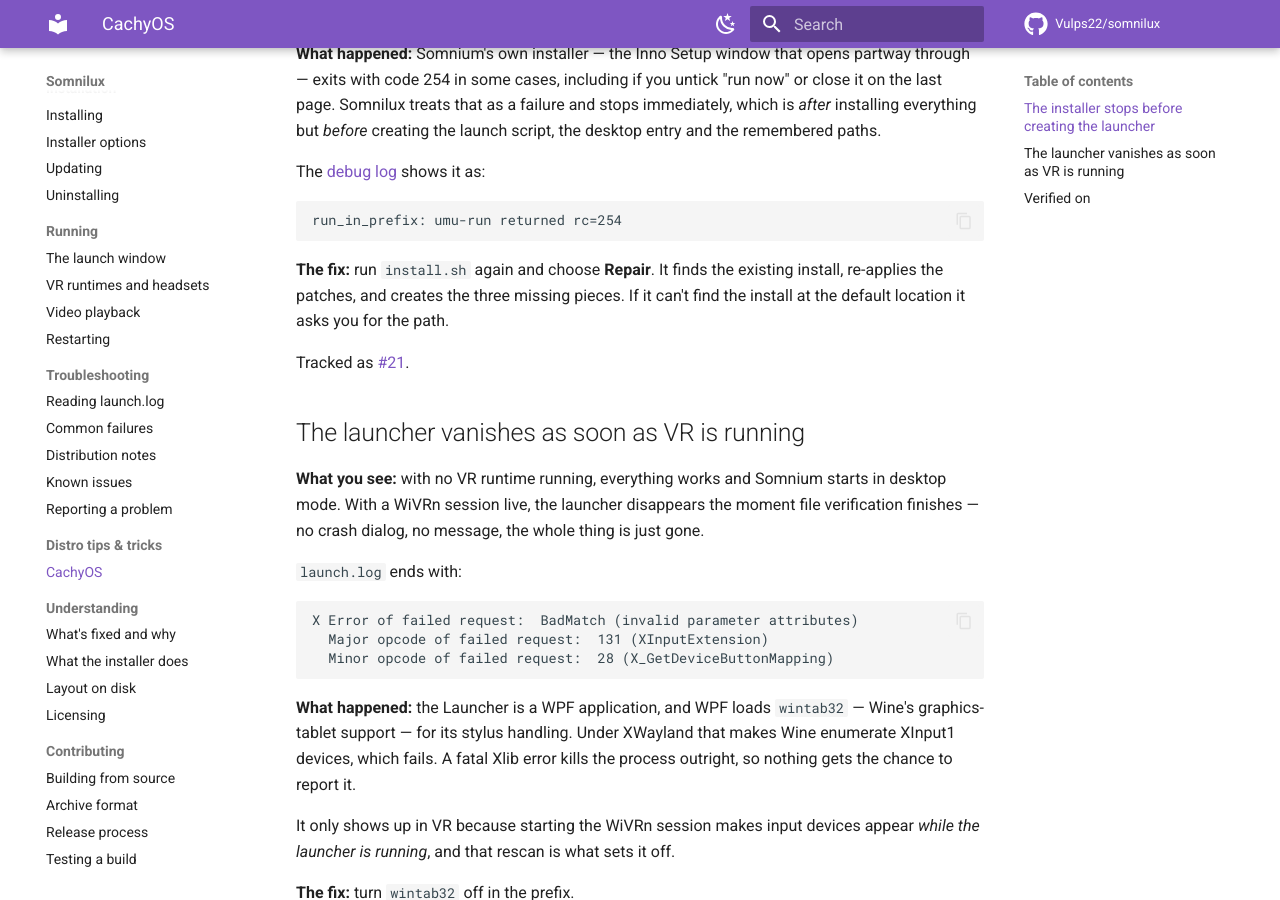
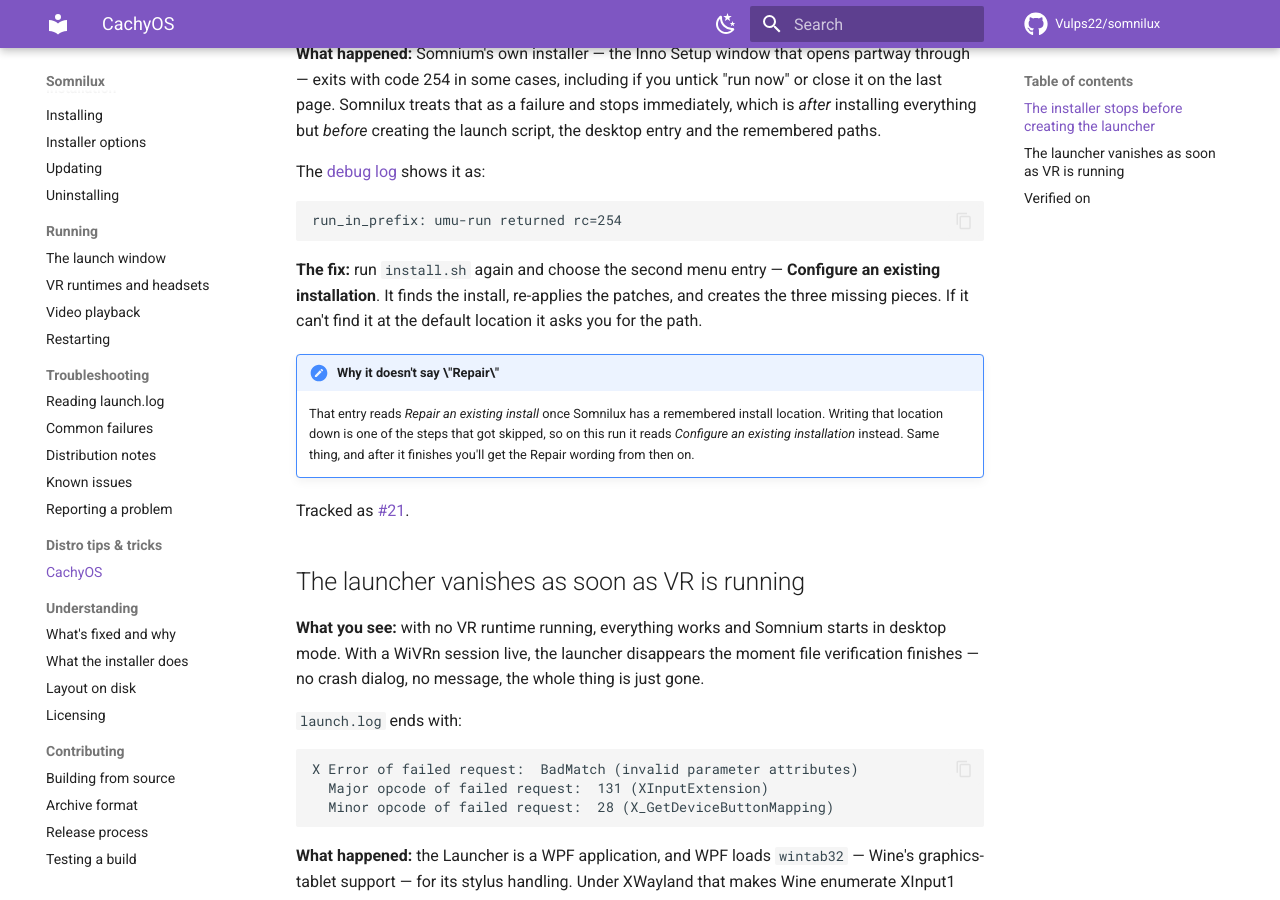
Before and after one commit to Vulps22/somnilux, an MkDocs documentation site: the page built from docs/distros/cachyos.md, in a window 1280 px wide and 900 px high, scrolled down 508 px. Built offline with MkDocs 1.6.1 and Material for MkDocs 9.7.7, drawn with Linux system fonts in a browser that asks for light colours; comment, search, counter and statistics services are not loaded.

Commit message:
GH-24 Name the menu entry the CachyOS recovery actually shows
The second menu entry only reads "Repair an existing install" once
paths.conf exists. Writing it is one of the steps skipped by the aborted
install, so this recovery is offered as "Configure an existing
installation".

Co-Authored-By: Claude Opus 5 <noreply@anthropic.com>
Claude-Session: https://claude.ai/code/session_01CRwe9LBBCBGVhHNyYHwNKt

````diff
--- a/docs/distros/cachyos.md
+++ b/docs/distros/cachyos.md
@@ -29,10 +29,17 @@ The [debug log](../troubleshooting/launch-log.md) shows it as:
 run_in_prefix: umu-run returned rc=254
 ```
 
-**The fix:** run `install.sh` again and choose **Repair**. It finds the
-existing install, re-applies the patches, and creates the three missing
-pieces. If it can't find the install at the default location it asks you for
-the path.
+**The fix:** run `install.sh` again and choose the second menu entry —
+**Configure an existing installation**. It finds the install, re-applies the
+patches, and creates the three missing pieces. If it can't find it at the
+default location it asks you for the path.
+
+!!! note "Why it doesn't say \"Repair\""
+    That entry reads *Repair an existing install* once Somnilux has a
+    remembered install location. Writing that location down is one of the
+    steps that got skipped, so on this run it reads *Configure an existing
+    installation* instead. Same thing, and after it finishes you'll get the
+    Repair wording from then on.
 
 Tracked as [#21](https://github.com/Vulps22/somnilux/issues/21).
 
````
